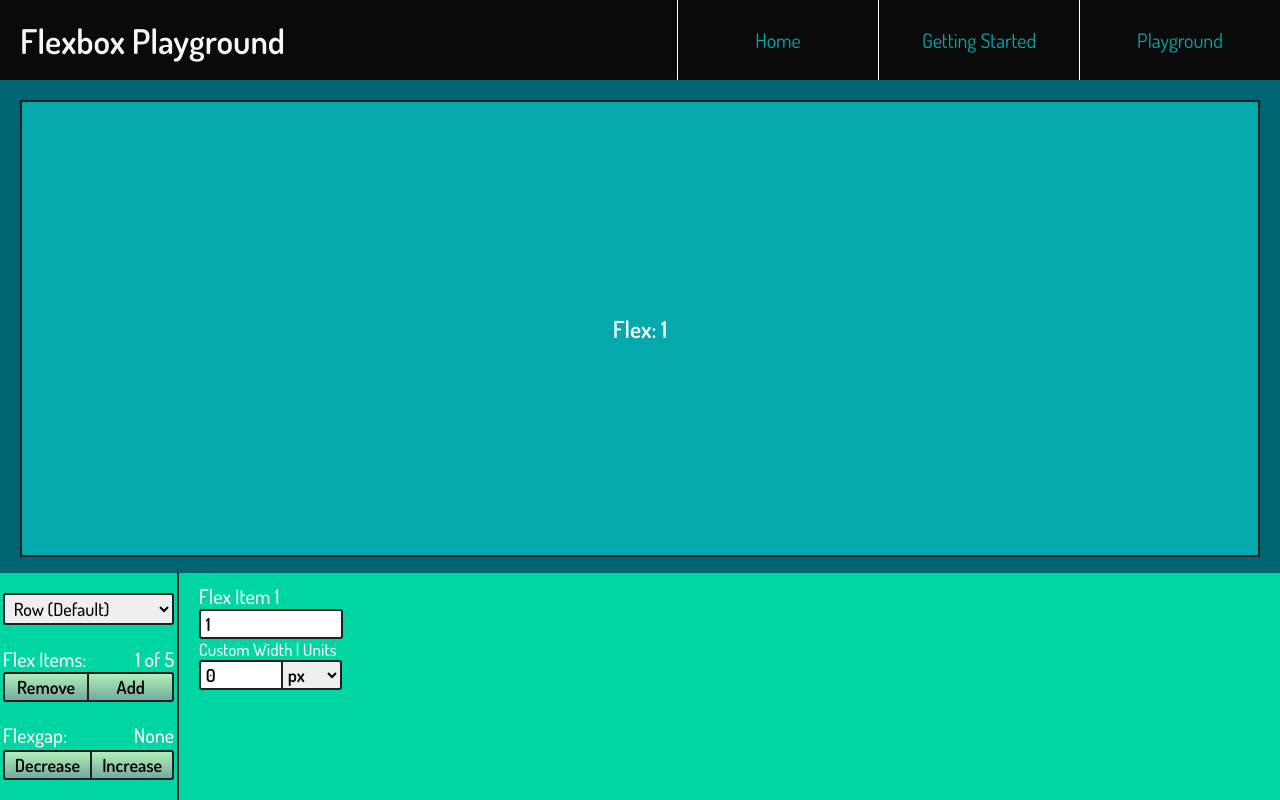
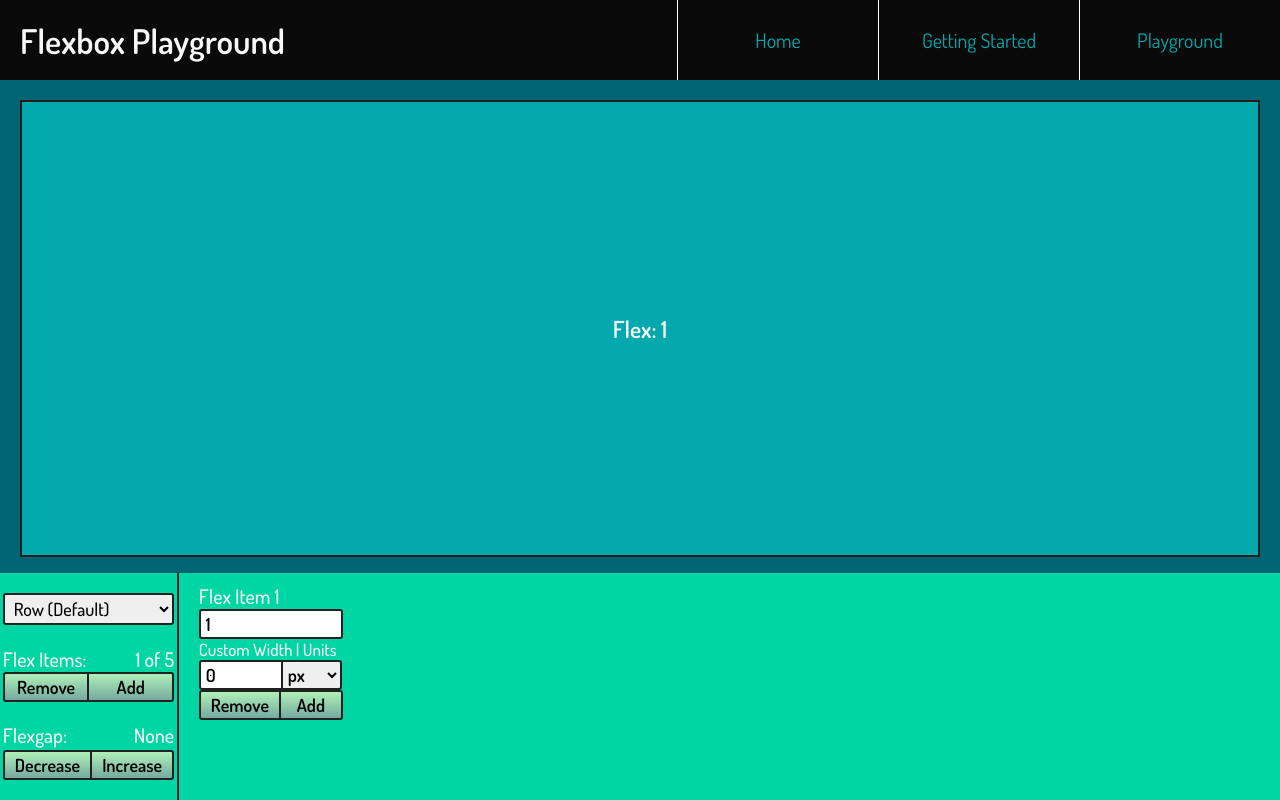
Before and after one commit to rabbitwerks/flexbox-util-playground, a Vue app: page /#/playground in a window 1280 px wide. Built offline with nearby package versions, Linux system fonts and the light colour scheme.

Commit message:
updated - buttons styled and built, no logic yet

```diff
--- a/src/components/playground/control-panel/flex-panel/CP__FlexInputPanel.vue
+++ b/src/components/playground/control-panel/flex-panel/CP__FlexInputPanel.vue
@@ -3,13 +3,18 @@
     class="flex-input-panel flex-6 flexbox flex-wrap"
     :class="{ 'flexgap-2': flexItemGroup.length > 1 }">
     <div
-      class="flex-item-group flex-2"
+      class="flex-item-group"
       v-for="(flexItem, i) in flexItemGroup"
       :key="i">
+
       <fp--flex-amount-input
         :index="i">
       </fp--flex-amount-input>
+
       <fp--custom-width-input :index="i"></fp--custom-width-input>
+
+      <!-- nested flex item control panel -->
+      <fp--nested-flex-panel></fp--nested-flex-panel>
 
 
     </div>
@@ -19,10 +24,13 @@
 <script>
 import FP__FlexAmountInput from './FP__FlexAmountInput';
 import FP__CustomWIdthInput from './FP__CustomWidthInput';
+import FP__NestedFlexPanel from './nested-flex-panel/FP__NestedFlexPanel';
+
 export default {
   components: {
     'fp--flex-amount-input': FP__FlexAmountInput,
-    'fp--custom-width-input': FP__CustomWIdthInput
+    'fp--custom-width-input': FP__CustomWIdthInput,
+    'fp--nested-flex-panel': FP__NestedFlexPanel,
   },
   computed: {
     flexItemGroup() {
--- a/src/components/playground/control-panel/flex-panel/nested-flex-panel/FP__NestedFlexPanel.vue
+++ b/src/components/playground/control-panel/flex-panel/nested-flex-panel/FP__NestedFlexPanel.vue
@@ -1,9 +1,16 @@
 <template>
+  <div class="nested-flex-panel--outer">
+    <nfp--add-remove-group></nfp--add-remove-group>
 
+  </div>
 </template>
 
 <script>
+import NFP__AddRemoveGroup from './NFP__AddRemoveGroup';
 export default {
+  components: {
+    'nfp--add-remove-group': NFP__AddRemoveGroup,
+  }
 
 }
 </script>
--- /dev/null
+++ b/src/components/playground/control-panel/flex-panel/nested-flex-panel/NFP__Add.vue
@@ -0,0 +1,30 @@
+<template>
+  <button
+    class="nfp--add-remove-group--add flex-1"
+    >Add
+  </button>
+</template>
+
+<script>
+export default {
+  props: ['index'],
+}
+</script>
+
+<style scoped>
+.nfp--add-remove-group--add {
+  background: linear-gradient(to bottom, rgb(175, 240, 184), rgb(117, 170, 159));
+  border: 2px solid var(--backgroundGrey);
+  border-radius: 3px;
+  border-left: 1px solid var(--backgroundGrey);
+  border-top-left-radius: 0px;
+  border-bottom-left-radius: 0px;
+  padding: .1rem .5rem;
+  font-family: 'Dosis', sans-serif;
+  font-size: .9rem;
+  font-weight: 600;
+}
+.nfp--add-remove-group--add:active {
+  background: linear-gradient(to top, rgb(175, 240, 184), rgb(117, 170, 159));
+}
+</style>
--- a/src/components/playground/control-panel/flex-panel/nested-flex-panel/NFP__AddRemoveGroup.vue
+++ b/src/components/playground/control-panel/flex-panel/nested-flex-panel/NFP__AddRemoveGroup.vue
@@ -0,0 +1,21 @@
+<template>
+  <div class="nfp--add-remove-group--outer flexbox">
+    <nfp--remove></nfp--remove>
+    <nfp--add></nfp--add>
+  </div>
+</template>
+
+<script>
+import NFP__Add from './NFP__Add';
+import NFP__Remove from './NFP__Remove';
+export default {
+  components: {
+    'nfp--add': NFP__Add,
+    'nfp--remove': NFP__Remove,
+  }
+}
+</script>
+
+<style>
+
+</style>
--- /dev/null
+++ b/src/components/playground/control-panel/flex-panel/nested-flex-panel/NFP__Remove.vue
@@ -0,0 +1,31 @@
+<template>
+  <button
+    class="nfp--add-remove-group--remove"
+    >Remove
+  </button>
+</template>
+
+<script>
+export default {
+
+}
+</script>
+
+<style scoped>
+.nfp--add-remove-group--remove {
+  width: auto;
+  background: linear-gradient(to bottom, rgb(175, 240, 184), rgb(117, 170, 159));
+  border: 2px solid var(--backgroundGrey);
+  border-radius: 3px;
+  border-right: 1px solid var(--backgroundGrey);
+  border-top-right-radius: 0px;
+  border-bottom-right-radius: 0px;
+  padding: .1rem .5rem;
+  font-family: 'Dosis', sans-serif;
+  font-size: .9rem;
+  font-weight: 600;
+}
+.nfp--add-remove-group--remove:active {
+  background: linear-gradient(to top, rgb(175, 240, 184), rgb(117, 170, 159));
+}
+</style>
```
